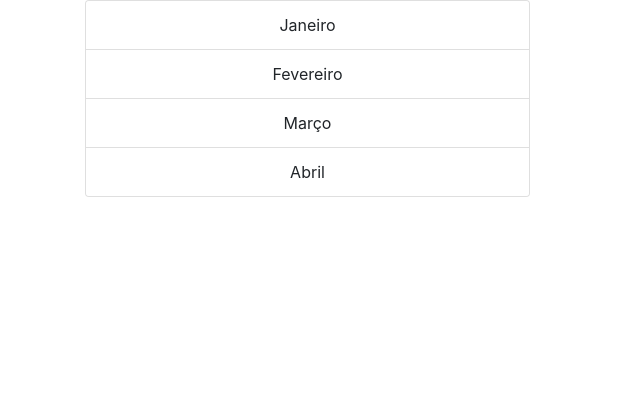
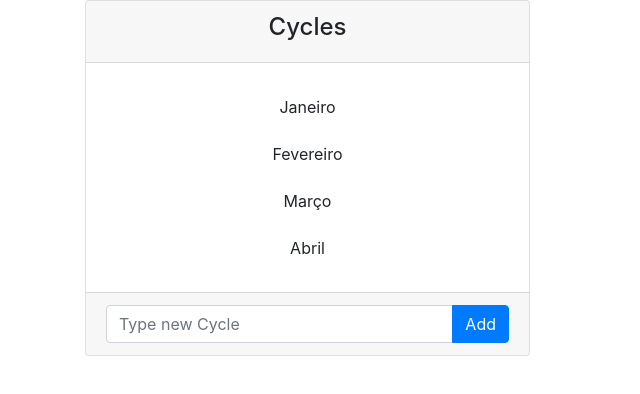
Before and after one commit to nathanaelreges/LEARNING-first-vue-project, a Vue app: page / in a window 1280 px wide. Shown: the top 394 px of the page, without its empty margins (0-640 px from the left). Built offline with nearby package versions, Linux system fonts and the light colour scheme.

Commit message:
Adding cycles

```diff
--- a/src/components/CyclesList.vue
+++ b/src/components/CyclesList.vue
@@ -1,11 +1,25 @@
 <template>
 <div>
    <div class="card text-center">
+      <div class="card-header">
+         <h4>Cycles</h4>
+      </div>
+      <div class="card-body">
          <ul class="list-group list-group-flush">
             <li v-for="item in list" :key="item.id" class="list-group-item">
                {{ item.name }}
             </li>
          </ul>
+      </div>
+      <div class="card-footer">
+         <div class="input-group">
+            <input v-model="newCycleName" type="text" class="form-control"
+               placeholder="Type new Cycle" aria-label="Type a new Cycle" aria-describedby="basic-addon2">
+            <div class="input-group-append">
+               <button class="btn btn-primary" type="button" @click="addCycle">Add</button>
+            </div>
+         </div>
+      </div>
    </div>
 </div>
 </template>
@@ -15,17 +29,27 @@ export default {
    name: "CyclesList",
    data() {
       return {
+         newCycleName: '',
          list: [
             { name: "Janeiro" },
             { name: "Fevereiro" },
             { name: "Março" },
             { name: "Abril" }
-         ],
-         name: "arroz"
+         ]
+      }
+   },
+   methods: {
+      addCycle () {
+         this.list.push({name: this.newCycleName})
       }
    }
 }
 </script>
 
 <style scoped>
+
+.list-group-item {
+   border: none;
+}
+
 </style>
```
Lines whose indentation alone changed are shown as unchanged.
